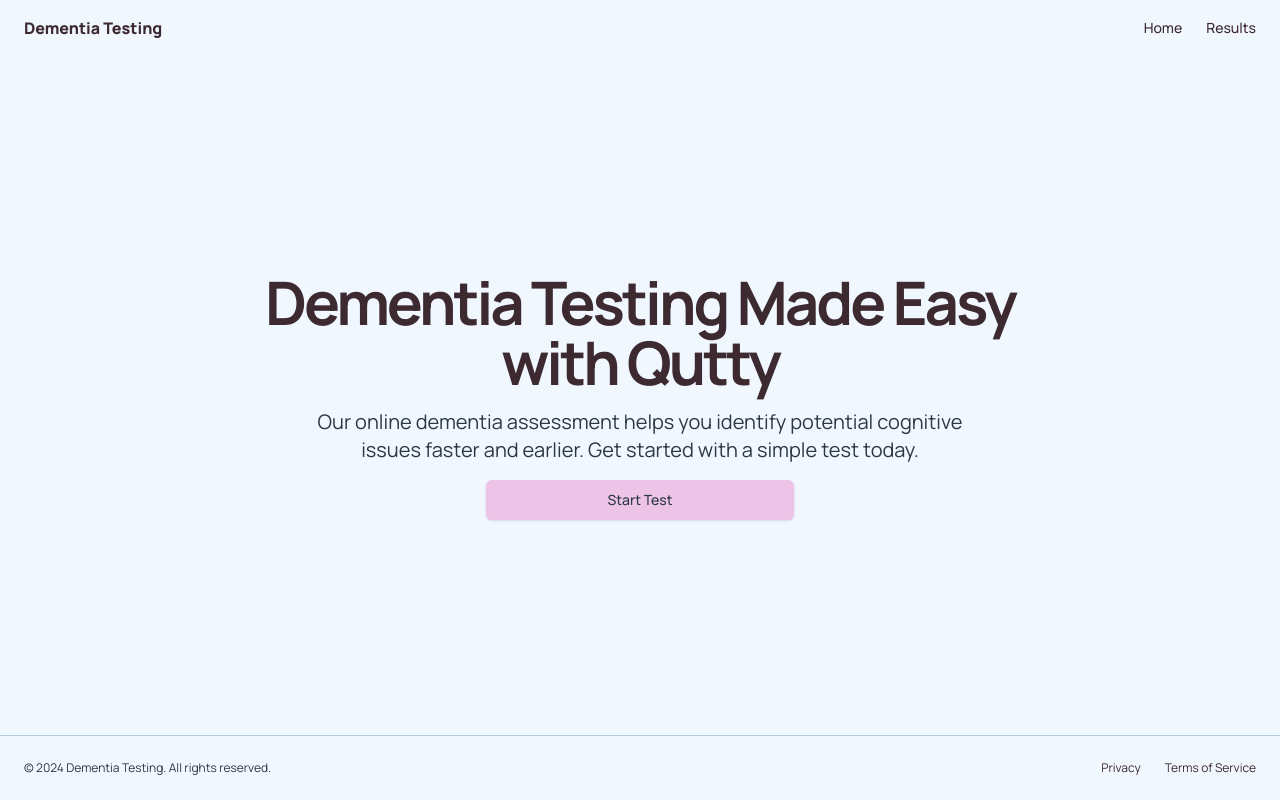
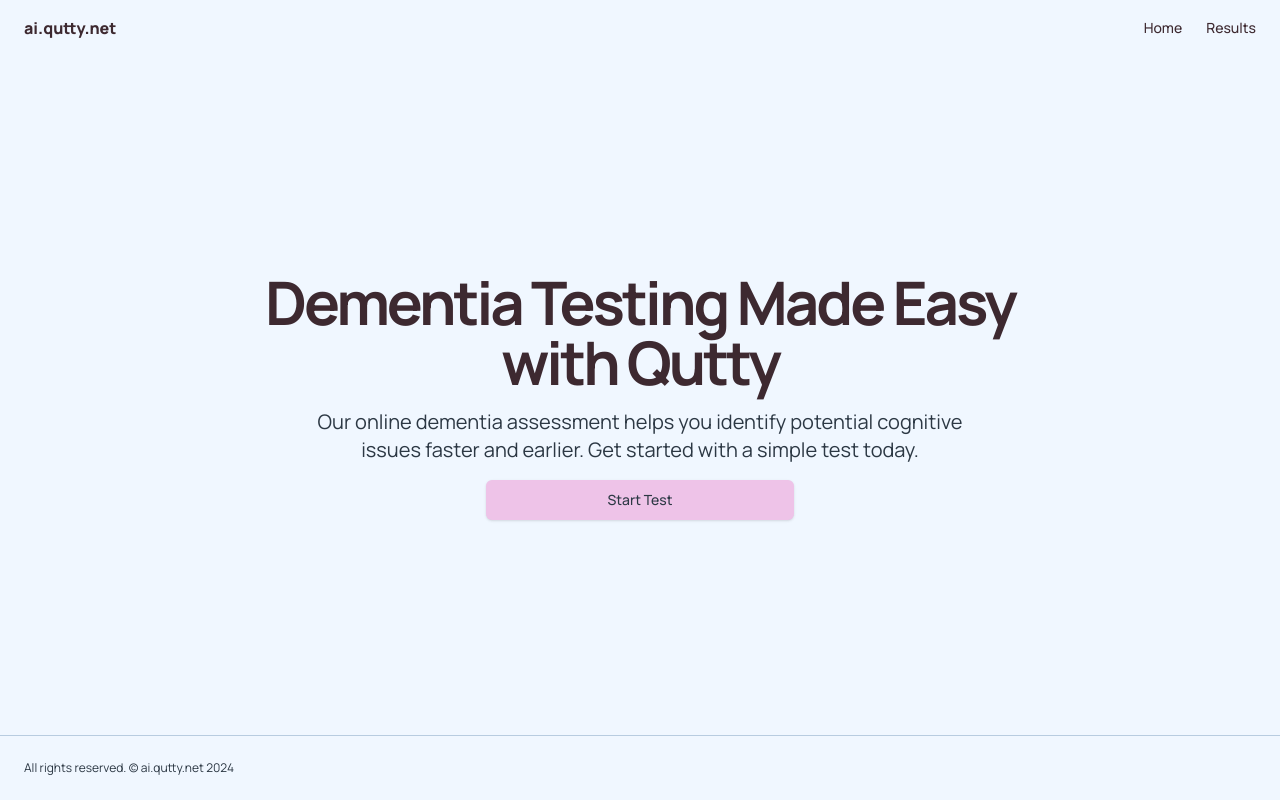
Before and after one commit to aS4meone/qutty-ai, a Next.js app in the folder frontend/: page / in a window 1280 px wide. Built offline with nearby package versions, Linux system fonts and the light colour scheme.

Commit message:
chore: uvicorn to gunicorn changed in docker feat: some headings changed

```diff
--- a/frontend/src/app/page.tsx
+++ b/frontend/src/app/page.tsx
@@ -13,7 +13,7 @@
         <div className="flex flex-col min-h-screen text-[hsl(339_20%_20%)]">
             <header className="px-4 lg:px-6 h-14 flex items-center">
                 <Link href="/" className="flex items-center justify-center font-extrabold" prefetch={false}>
-                    <span>Dementia Testing</span>
+                    <span>ai.qutty.net</span>
                 </Link>
                 <nav className="ml-auto flex gap-4 sm:gap-6">
                     <Link href="/" className="text-sm font-medium hover:underline underline-offset-4" prefetch={false}>
@@ -48,15 +48,7 @@
             </main>
             <footer
                 className="flex flex-col gap-2 sm:flex-row py-6 w-full shrink-0 items-center px-4 md:px-6 border-t border-[hsl(210_40%_80%)]">
-                <p className="text-xs text-[hsl(210_22%_22%)]">&copy; 2024 Dementia Testing. All rights reserved.</p>
-                <nav className="sm:ml-auto flex gap-4 sm:gap-6">
-                    <Link href="#" className="text-xs hover:underline underline-offset-4" prefetch={false}>
-                        Privacy
-                    </Link>
-                    <Link href="#" className="text-xs hover:underline underline-offset-4" prefetch={false}>
-                        Terms of Service
-                    </Link>
-                </nav>
+                <p className="text-xs text-[hsl(210_22%_22%)]">All rights reserved. &copy; ai.qutty.net 2024</p>
             </footer>
             {isModalOpen && <TestModal onClose={closeModal}/>}
         </div>
--- a/frontend/src/app/results/page.tsx
+++ b/frontend/src/app/results/page.tsx
@@ -37,7 +37,7 @@
         <div>
             <header className="px-4 lg:px-6 h-14 flex items-center">
                 <Link href="/" className="flex items-center justify-center font-extrabold" prefetch={false}>
-                    <span>Dementia Testing</span>
+                    <span>ai.qutty.net</span>
                 </Link>
                 <nav className="ml-auto flex gap-4 sm:gap-6">
                     <Link href="/" className="text-sm font-medium hover:underline underline-offset-4" prefetch={false}>
```
Also changed, not shown: 2 other files (tests, documents, lock files or other folders).
